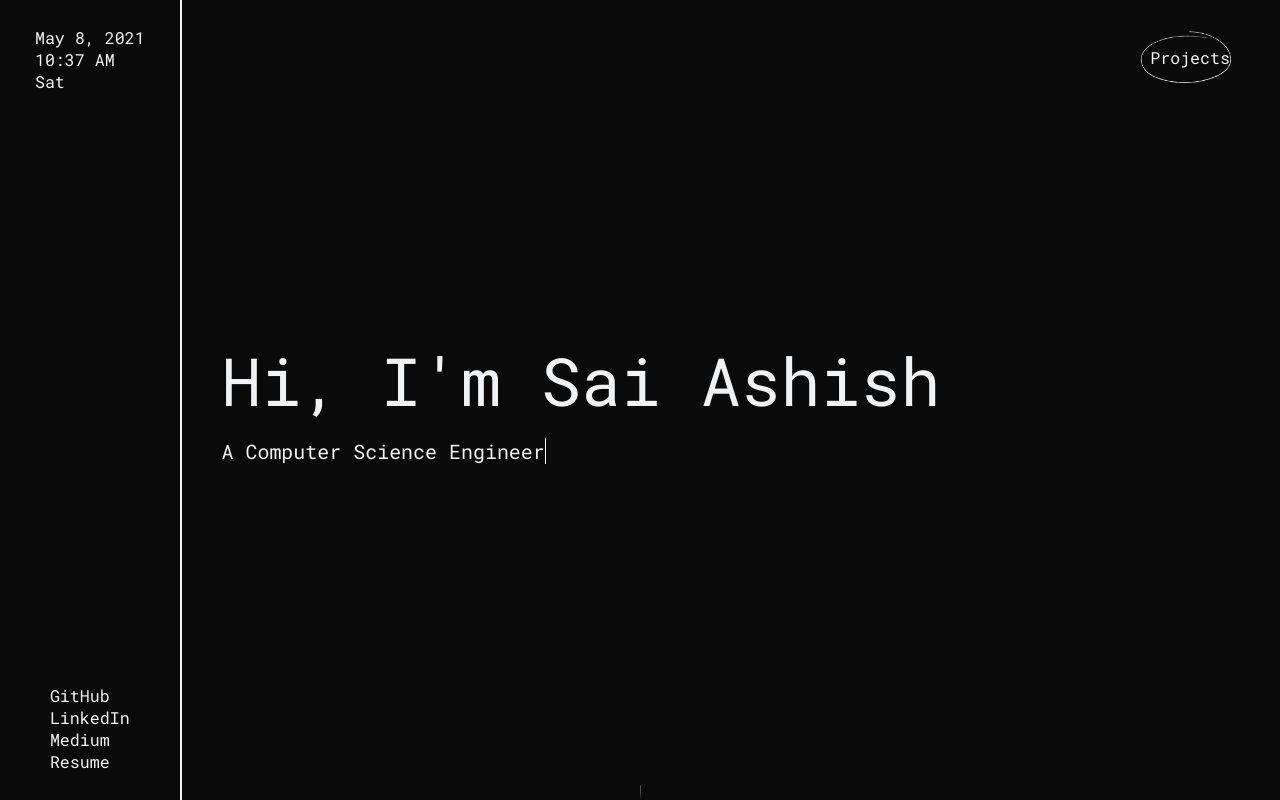
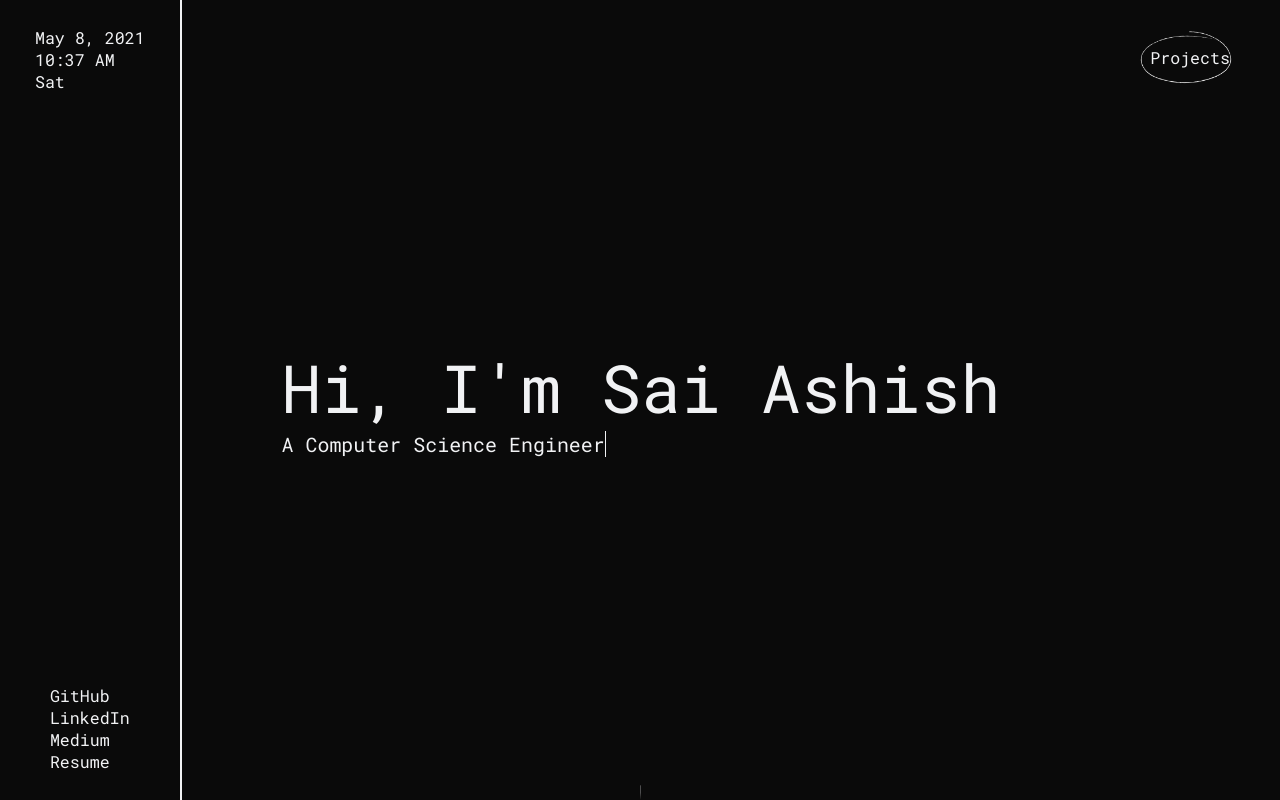
Before and after one commit to saiashish90/portfolio-2021, a Next.js app: page / in a window 1280 px wide. Shown: the top 800 px of the page. Built offline with nearby package versions, Linux system fonts and the light colour scheme.

Commit message:
name is now centered

```diff
--- a/pages/index.js
+++ b/pages/index.js
@@ -54,11 +54,13 @@ export default function index() {
         {/* Text */}
         <div className={Home.text}>
           {/* Name */}
-          <h1 className={Home.h1}>Hi, I'm Sai Ashish</h1>
+          <div className={Home.name}>
+            <h1 className={Home.h1}>Hi, I'm Sai Ashish</h1>
+            <div className={Home.desig}>
+              <h2>A Computer Science Engineer</h2>
+            </div>
+          </div>
           {/* Designation */}
-          <div className={Home.desig}>
-            <h2>A Computer Science Engineer</h2>
-          </div>
         </div>
         <div className={Home.projects}>
           <span>Projects</span>
--- a/styles/Home.module.scss
+++ b/styles/Home.module.scss
@@ -56,17 +56,18 @@
   }
   .text {
     display: flex;
+    align-items: center;
     flex-direction: column;
+    width: fit-content;
     width: 70%;
     gap: 1rem;
-
+    .name {
       h1 {
         font-weight: normal;
         font-size: 5rem;
         margin: 0;
         @include typing(2s, 0s);
       }
-
       .desig {
         width: fit-content;
         h2 {
@@ -74,6 +75,7 @@
           font-size: 1.5rem;
           margin: 0;
           @include typing(2s, 2s, infinite);
+        }
       }
     }
   }
```
Lines whose indentation alone changed are shown as unchanged.
